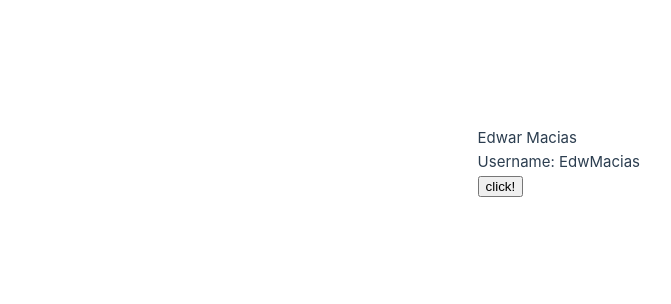
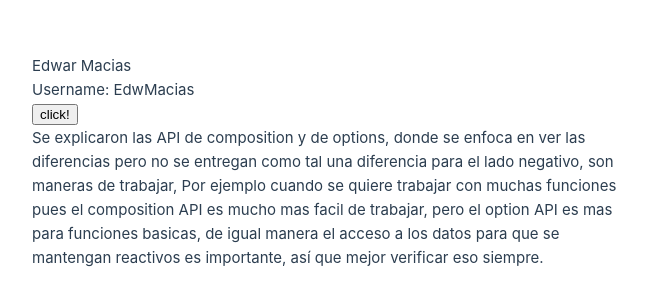
Before and after one commit to EdwMacias/platzivue, a Vue app: page / in a window 1280 px wide. Shown: the part 238-542 px from the top of the page, without its empty margins (0-671 px from the left). Built offline with nearby package versions, Linux system fonts and the light colour scheme.

Commit message:
resumen diferencias option API VS composition API

```diff
--- a/src/components/template-ref.vue
+++ b/src/components/template-ref.vue
@@ -4,6 +4,13 @@
     <div>Username:  {{ username }}</div>
     <button ref="btn">click!</button>
     </div>
+    <p>Se explicaron las API de composition y de options, donde se enfoca en ver las diferencias
+        pero no se entregan como tal una diferencia para el lado negativo, son maneras de trabajar,
+        Por ejemplo cuando se quiere trabajar con muchas funciones pues el composition API es mucho mas
+        facil de trabajar, pero el option API es mas para funciones basicas, de igual manera el acceso
+        a los datos para que se mantengan reactivos es importante, así que mejor verificar
+        eso siempre.
+    </p>
 </template>
 
 <script>
```
